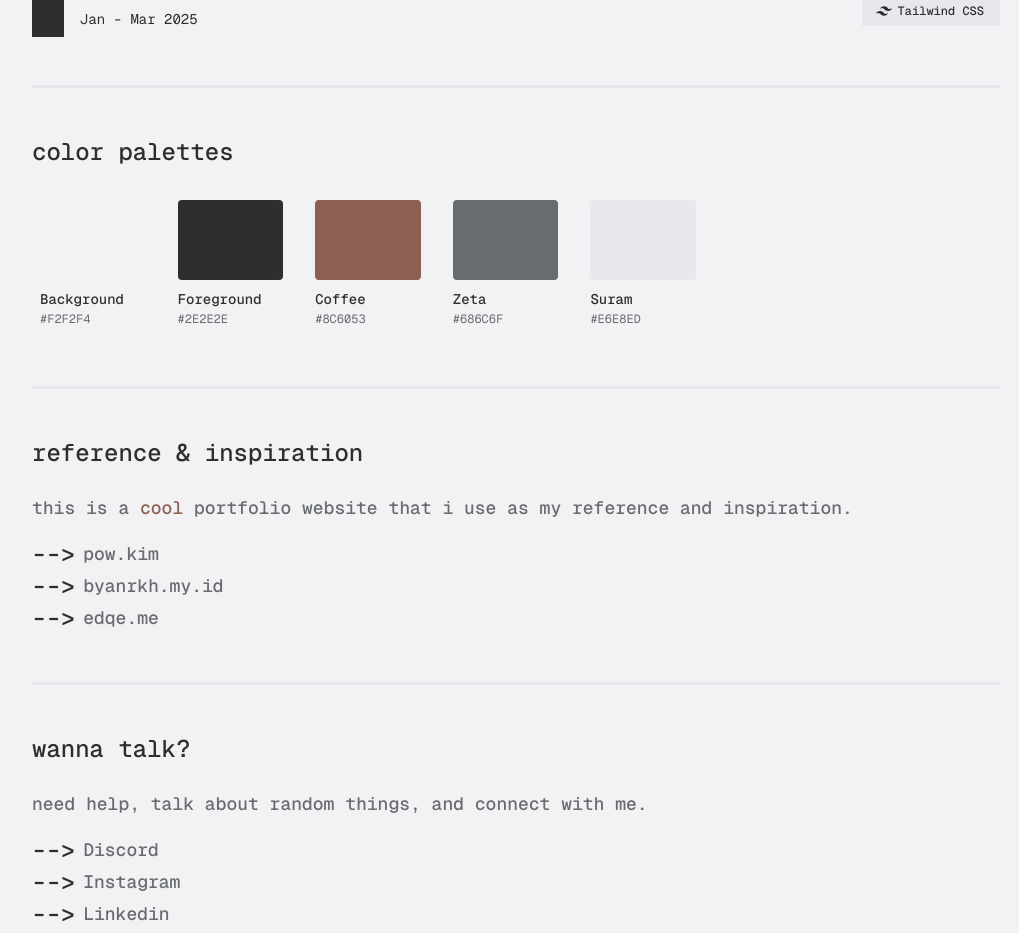
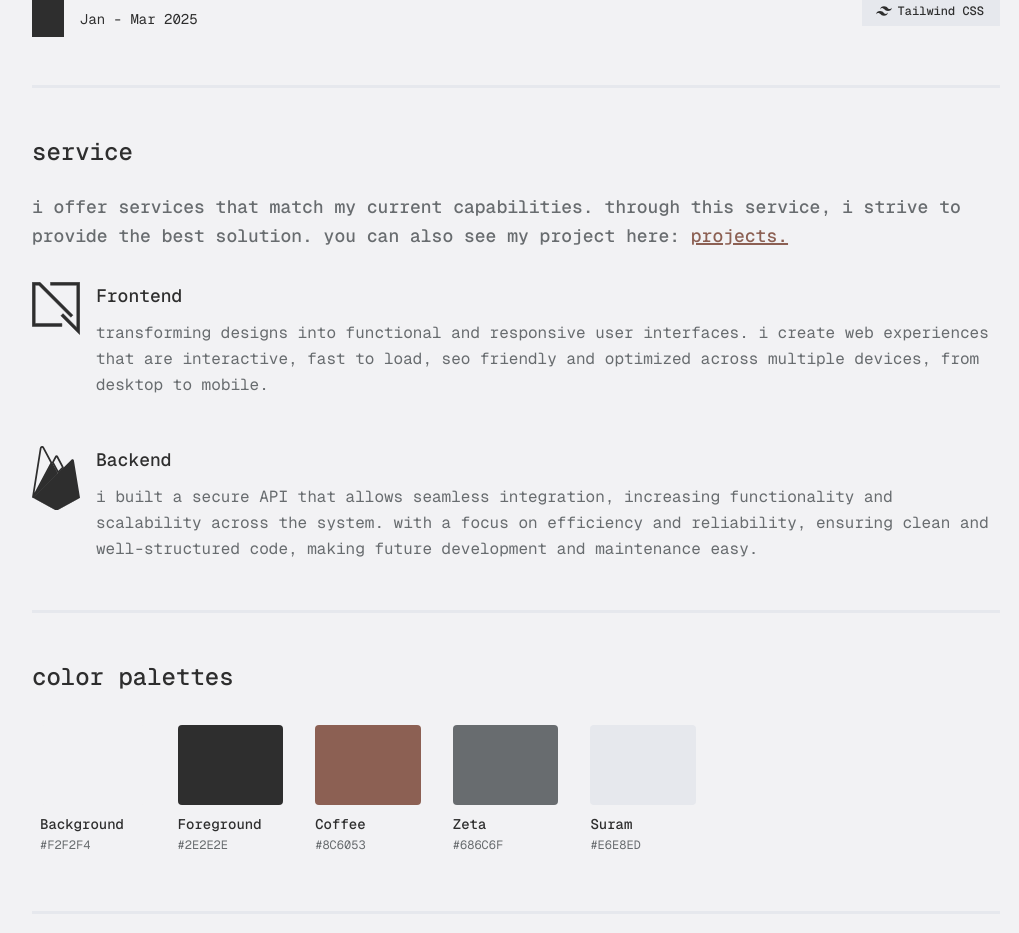
Before and after one commit to IRTIDEATH/Al-Sakha, a Next.js app: page / in a window 1280 px wide. Shown: the part 1280-2213 px from the top of the page, without its empty margins (124-1143 px from the left). Built offline with nearby package versions, Linux system fonts and the light colour scheme.

Commit message:
Create an service section for the home page

```diff
--- a/app/page.tsx
+++ b/app/page.tsx
@@ -6,6 +6,7 @@ import InspirationSection from "@/components/section/home/inspiration-section";
 import dynamic from "next/dynamic";
 import ChatmeSection from "@/components/section/home/chatme-section";
 import SkillSection from "@/components/section/home/skill-section";
+import ServiceSection from "@/components/section/home/service-section";
 
 const InternshipSection = dynamic(() => import("@/components/section/home/internship-section"));
 
@@ -21,6 +22,8 @@ const Page = () => {
       <Divider />
       <InternshipSection />
       <Divider />
+      <ServiceSection />
+      <Divider />
       <ColorPaletteSection />
       <Divider />
       <InspirationSection />
--- a/app/writings/page.tsx
+++ b/app/writings/page.tsx
@@ -17,11 +17,11 @@ export default async function BlogsPage() {
             <article>
               <Link
                 href={`/writings/${item.slug}`}
-                className="text-xl font-medium hover:underline decoration-2"
+                className="text-xl font-medium underline decoration-2"
               >
                 {item.frontmatter.title}
               </Link>
-              <p className="text-sm text-zeta mt-2">
+              <p className="text-sm text-zeta mt-2.5">
                 {item.frontmatter.description}
               </p>
               <div className="flex flex-col sm:flex-row justify-between items-start sm:items-center font-medium mt-4 gap-2">
--- /dev/null
+++ b/components/section/home/service-section.tsx
@@ -0,0 +1,107 @@
+"use client";
+
+import CoffeeText from "@/components/ui/coffee-text";
+import Link from "next/link";
+
+const ServiceSection = () => {
+  return (
+    <>
+      <section className="w-full mx-auto">
+        <h1 className="text-2xl mb-6 font-medium">service</h1>
+        <p className="w-full text-zeta font-medium text-lg text-start">
+          i offer services that match my current capabilities. through this
+          service, i strive to provide the best solution. you can also see my
+          project here:{" "}
+          <CoffeeText className="underline decoration-2">
+            <Link aria-label="Navigate to projects page" href={"/projects"}>
+              projects.
+            </Link>
+          </CoffeeText>
+        </p>
+        <div className="mt-8 flex flex-col gap-12">
+          <div className="flex flex-row-reverse items-start justify-between gap-4">
+            <div className="space-y-2.5">
+              <h2 className="text-lg font-medium">Frontend</h2>
+              <p className="text-zeta">
+                transforming designs into functional and responsive user
+                interfaces. i create web experiences that are interactive, fast
+                to load, seo friendly and optimized across multiple devices,
+                from desktop to mobile.
+              </p>
+            </div>
+            <div>
+              <svg
+                width="196"
+                height="218"
+                viewBox="0 0 196 218"
+                fill="none"
+                xmlns="http://www.w3.org/2000/svg"
+                className="w-12 h-full"
+              >
+                <path
+                  d="M32.626 1L32.9189 1.29297L166.384 134.757L167.091 135.464L158.492 144.062L157.785 143.355L27.5898 13.1592H13.1592V169.391H122.083V181.55H1V1H32.626Z"
+                  fill="#2E2E2E"
+                  stroke="#2E2E2E"
+                  strokeWidth="2"
+                />
+                <path
+                  d="M193.294 213.135L118.811 138.486L118.104 137.778L118.812 137.072L126.004 129.896L126.711 129.189L127.418 129.897L182.843 185.446V13.1592H75.6475V1H195.002V214.847L193.294 213.135Z"
+                  fill="#2E2E2E"
+                  stroke="#2E2E2E"
+                  strokeWidth="2"
+                />
+              </svg>
+            </div>
+          </div>
+          <div className="flex flex-row-reverse items-start justify-between gap-4">
+            <div className="space-y-2.5">
+              <h2 className="text-lg font-medium">Backend</h2>
+              <p className="text-zeta">
+                i built a secure API that allows seamless integration,
+                increasing functionality and scalability across the system. with
+                a focus on efficiency and reliability, ensuring clean and
+                well-structured code, making future development and maintenance
+                easy.
+              </p>
+            </div>
+            <div>
+              <svg
+                width="165"
+                height="221"
+                viewBox="0 0 165 221"
+                fill="none"
+                xmlns="http://www.w3.org/2000/svg"
+                className="w-12 h-full"
+              >
+                <path
+                  d="M3 177.834L4.01178 175.875L66.6433 57.9231L38.8114 5.69451C36.4985 1.38295 30.6245 2.48227 29.8655 7.30877L3 177.834Z"
+                  stroke="#2E2E2E"
+                  strokeWidth="6"
+                />
+                <path
+                  d="M82.3311 36.1733C83.15 34.6056 85.592 34.5703 86.4502 36.1851V36.186L106.207 73.6187L89.8066 90.2886L71.5684 56.8257V56.5435L82.3242 36.187L82.3271 36.1802L82.3311 36.1733Z"
+                  stroke="#2E2E2E"
+                  strokeWidth="6"
+                />
+                <path
+                  d="M4 178.253L4.60644 177.648L6.81029 176.759L87.8014 96.6722L88.8277 93.8998L68.6235 55.687L4 178.253Z"
+                  fill="#2E2E2E"
+                />
+                <path
+                  d="M91.701 218.642L165 178.068L144.068 50.1198C143.413 46.1167 138.465 44.5343 135.578 47.4043L4 178.252L76.8785 218.638C79.1438 219.894 81.695 220.553 84.2894 220.553C86.8838 220.554 89.4352 219.896 91.701 218.642Z"
+                  fill="#2E2E2E"
+                />
+                <path
+                  d="M91.6997 217.445C89.434 218.699 86.8827 219.357 84.2884 219.356C81.6941 219.356 79.1431 218.697 76.8779 217.442L4.58627 177.636L4 178.251L76.8779 218.637C79.1432 219.892 81.6943 220.552 84.2887 220.552C86.8831 220.553 89.4346 219.895 91.7004 218.64L164.999 178.067L164.82 176.971L91.7004 217.445L91.6997 217.445Z"
+                  fill="#2E2E2E"
+                />
+              </svg>
+            </div>
+          </div>
+        </div>
+      </section>
+    </>
+  );
+};
+
+export default ServiceSection;
```
